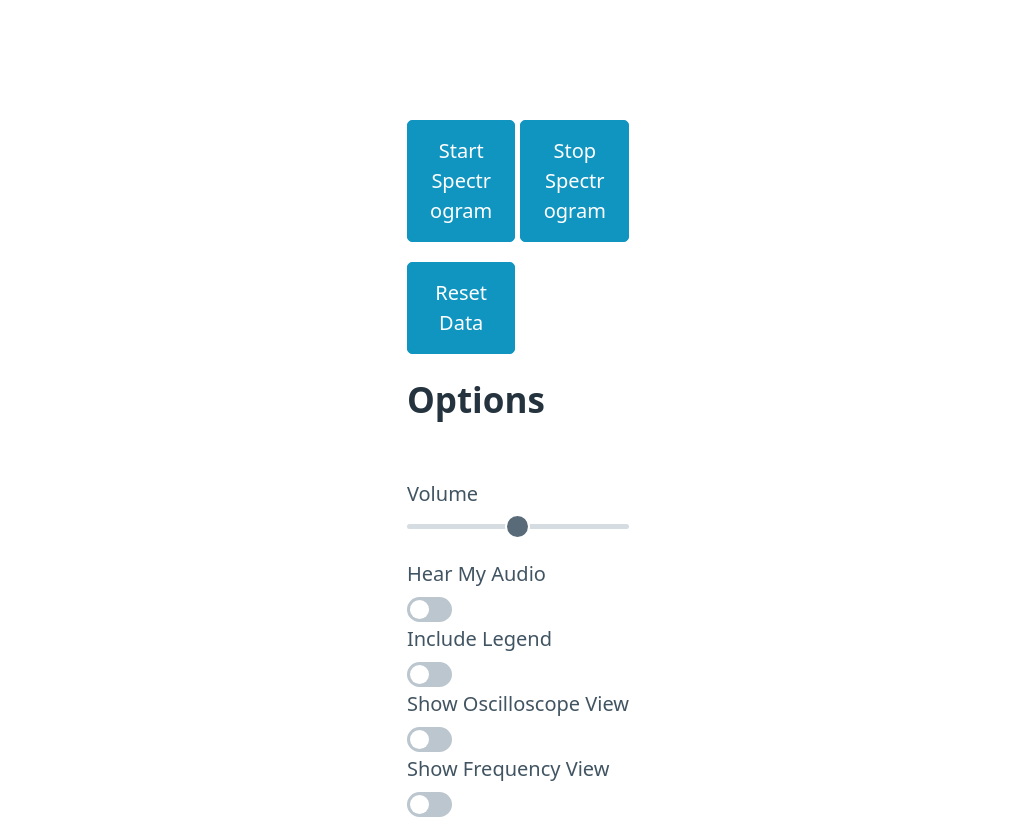
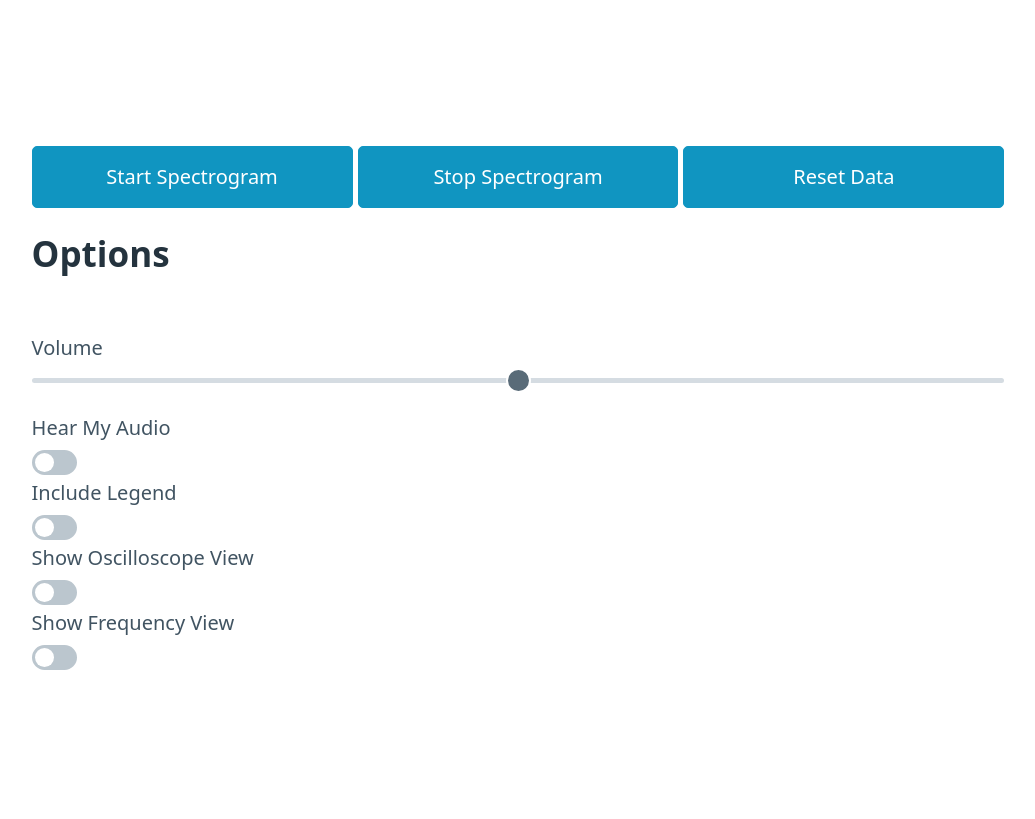
Before and after one commit to robinlake/spectrogram, a website with bundled scripts: page public/index.html in a window 1280 px wide. Shown: the part 660-1479 px from the top of the page, without its empty margins (122-1157 px from the left). After the commit the page ends 1358 px from the top, so only its background shows below. Built offline with nearby package versions, Linux system fonts and the light colour scheme; no server answers.

Commit message:
fix controls width

```diff
--- a/src/style.scss
+++ b/src/style.scss
@@ -26,7 +26,8 @@ body {
 
 .controls {
     min-height: 200px;
-    // width: 80vw;
+    width: 100%;
+    padding: 2vw;
     .row {
         display: grid;
         grid-template-columns: repeat(auto-fit, minmax(100px, 1fr));
```
Also changed, not shown: public/css/style.css.
